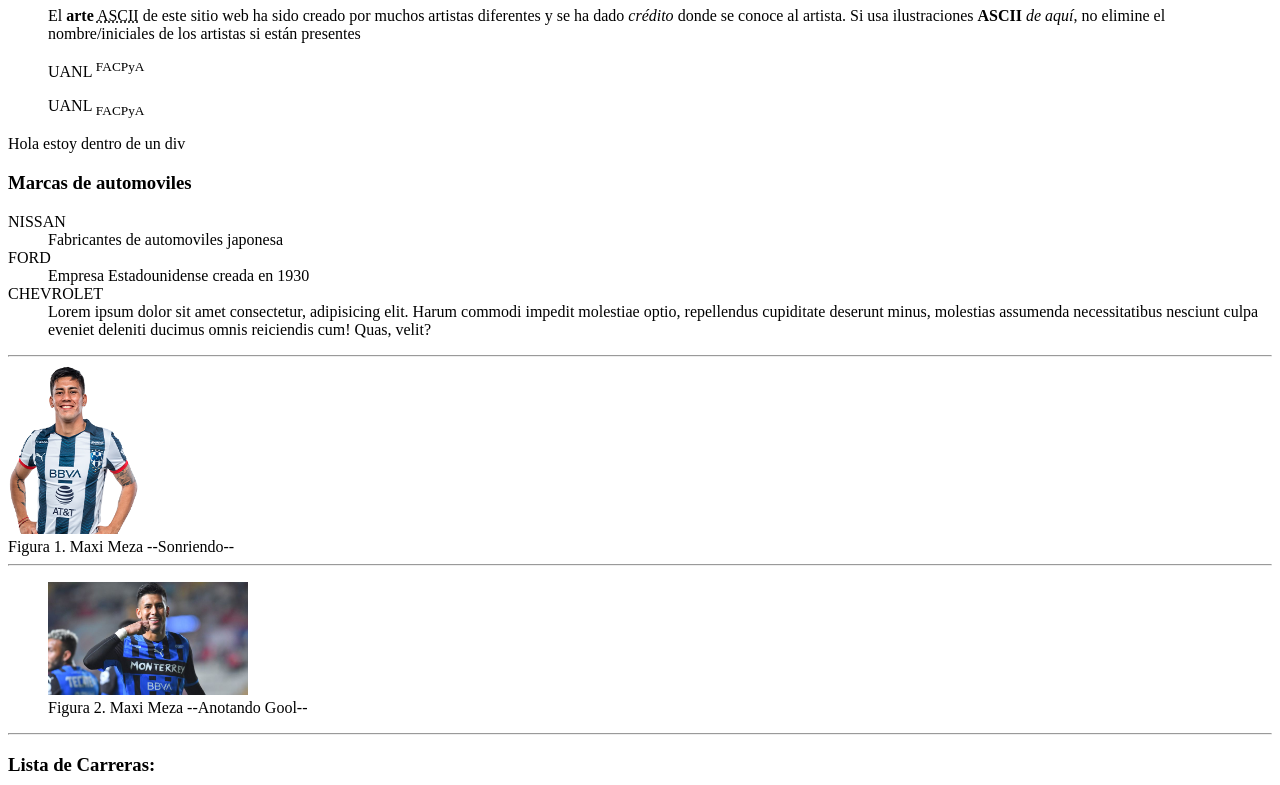
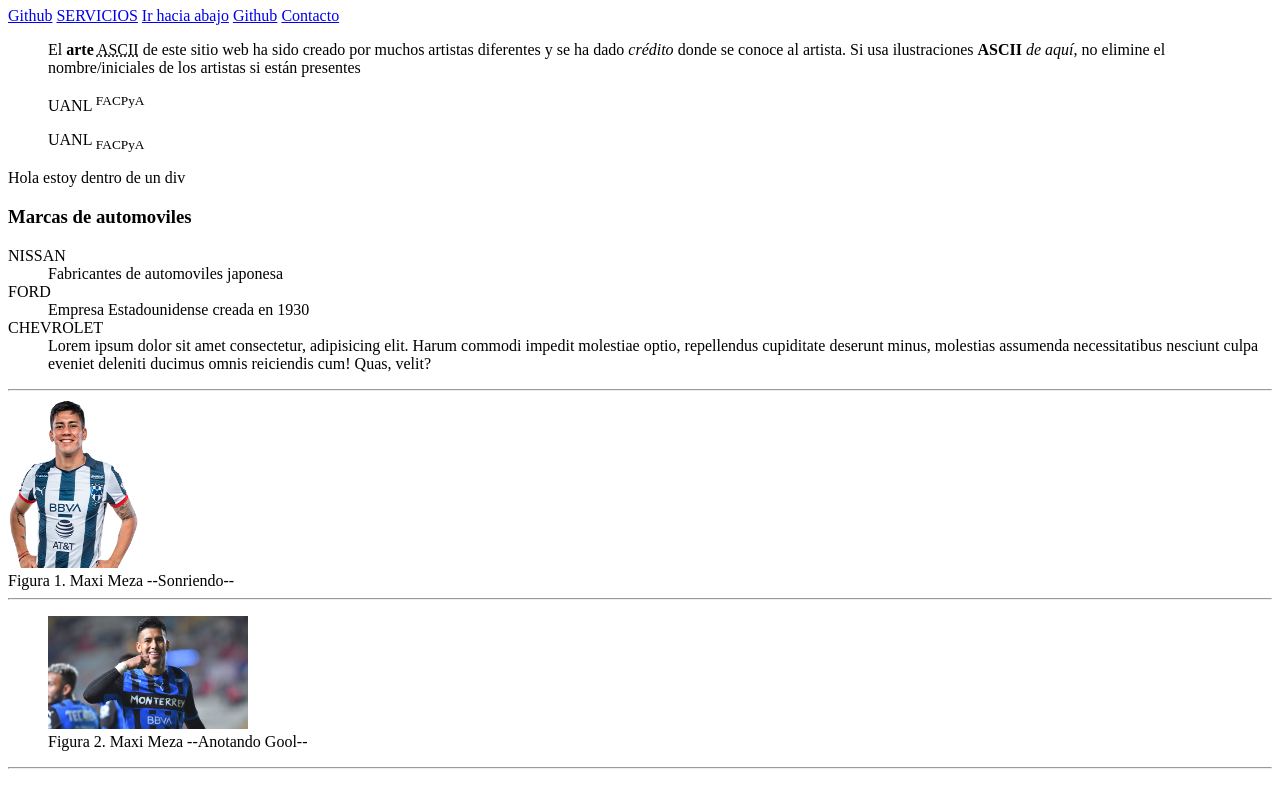
Before and after one commit to Alecro11/Web51_9_febrero, a plain HTML site: page index.html in a window 1280 px wide. Shown: the part 73-858 px from the top of the page. Drawn offline with Linux system fonts and the light colour scheme.

Commit message:
Agregamos Links

```diff
--- a/index.html
+++ b/index.html
@@ -9,7 +9,18 @@
   <body>
     <header>
       <h1>Elementos de Agrupación</h1>
-      <nav></nav>
+      <nav>
+        <!-- Links url absolutos -->
+        <a href="https://www.github.com/">Github</a>
+        <!-- Link a otro documento dentro del sitio -->
+        <a href="servicios.html">SERVICIOS</a>
+        <!-- Link hacia otra sección dentro del documento -->
+        <a href="#Abajo">Ir hacia abajo</a>
+        <!-- Link url tab nuevo -->
+        <a target="_blank" href="https://www.github.com/">Github</a>
+        <!-- Link telefono -->
+        <a href="tel:1234568">Contacto</a>
+      </nav>
     </header>
     <!-- Contenido Principal -->
     <main>
@@ -99,7 +110,7 @@
     </main>
 
     <footer>
-      <address>
+      <address id="Abajo">
         <p>Desarrollador: Alec Rodríguez</p>
       </address>
     </footer>
```
Also changed, not shown: servicios.html (added, +12 -0 lines).
